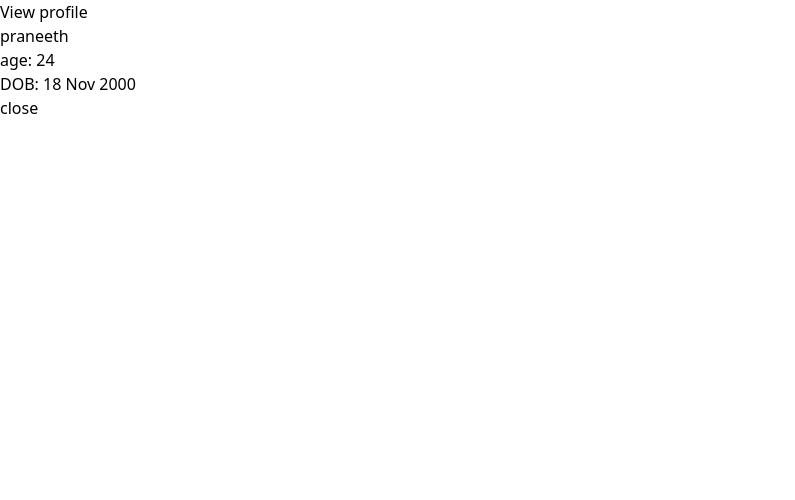
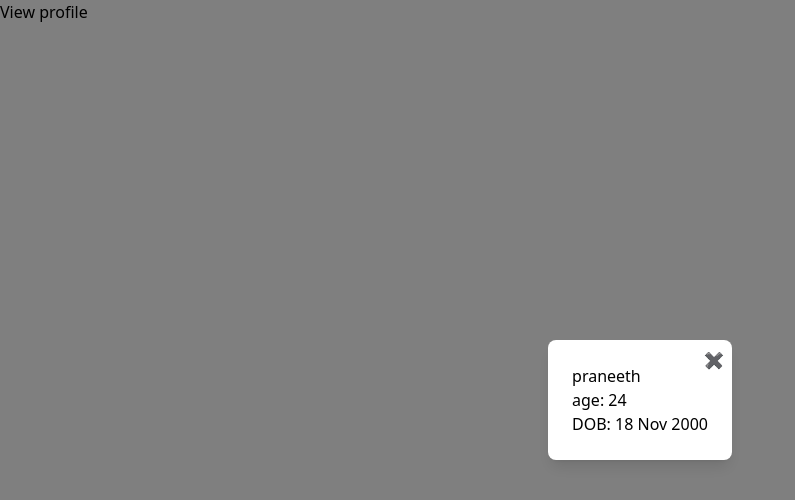
Before and after one commit to PraneethBunny123/All-App, a React (Vite) app: page / in a window 1280 px wide. Both pictures are taken after a click on the button "View profile". Shown: the top 500 px of the page, without its empty margins (0-795 px from the left). Built offline with nearby package versions, Linux system fonts and the light colour scheme.

Commit message:
Added styles

```diff
--- a/src/project-apps/Modal/Modal.jsx
+++ b/src/project-apps/Modal/Modal.jsx
@@ -5,9 +5,14 @@ export default function Modal({children, open, handleClose}) {
     if(!open) return null
 
     return createPortal(
-        <div>
+        <div className="fixed inset-0 bg-black/50 flex items-center justify-center z-50">
+        <div className="bg-white rounded-lg p-6 shadow-lg relative">
             {children}
-            <button onClick={handleClose}>close</button>
+            <button
+                onClick={handleClose}
+                className="absolute top-2 right-2 text-gray-500 hover:text-black"
+            >✖</button>
+        </div>
         </div>,
         document.getElementById('modal')
     )
```
